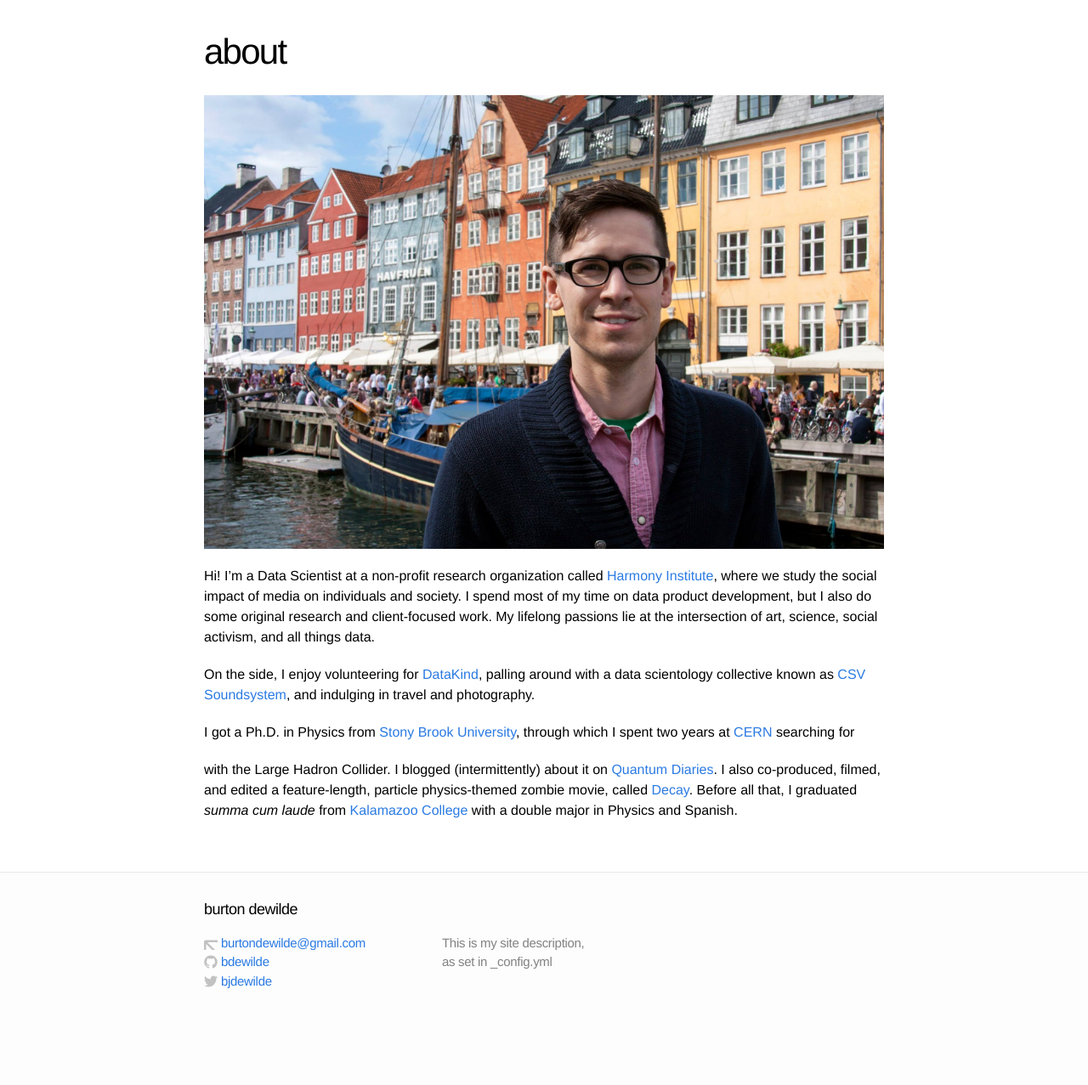
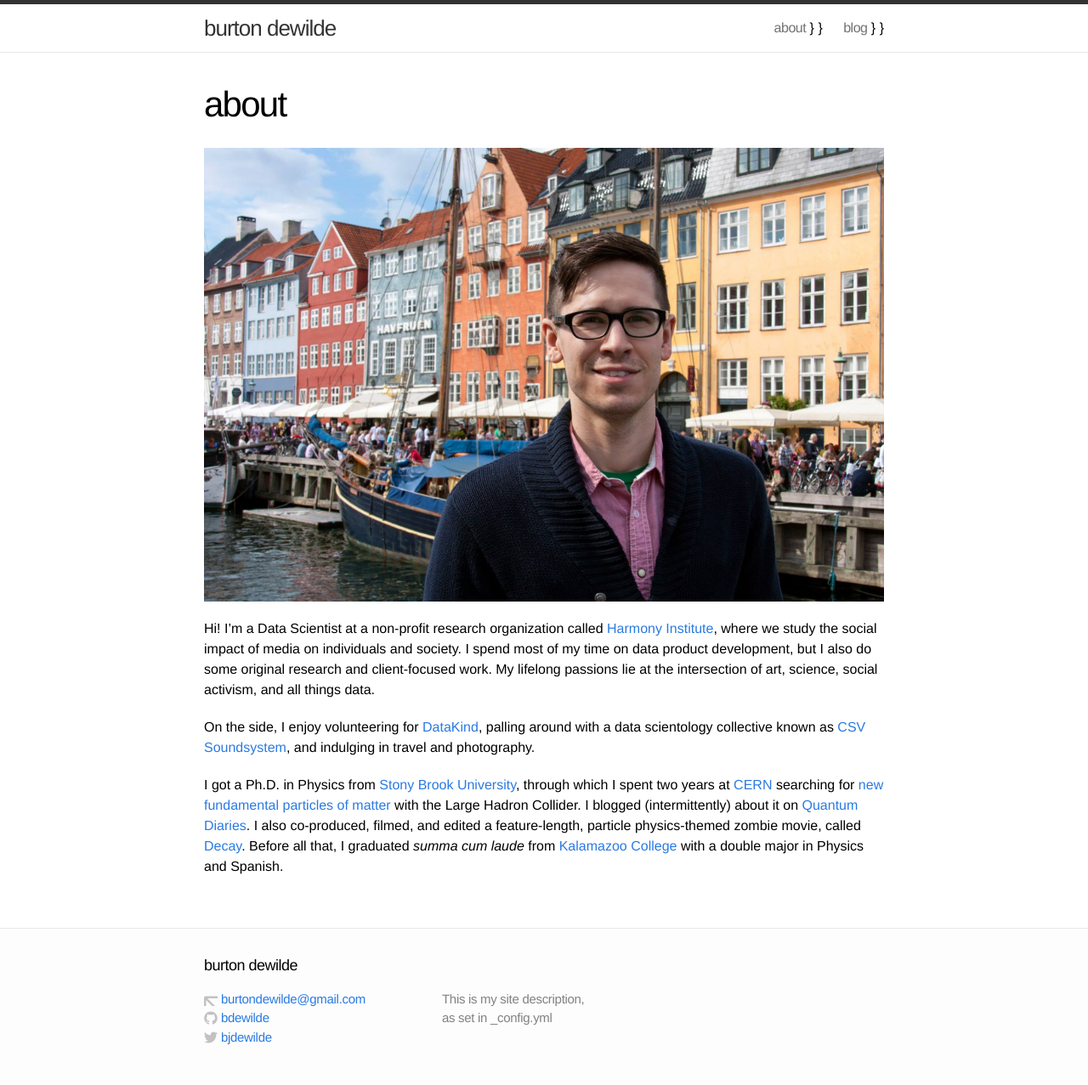
Before and after one commit to bdewilde/bdewilde.github.io, a Jekyll site: the page built from about.md, in a window 1280 px wide. Shown: the whole page at 85% size. Built offline with Jekyll 4.4.1, drawn with Linux system fonts in a browser that asks for light colours; before the commit the page ends 1211 px from its top, so only the background shows below that.

Commit message:
changing everything back... fuck this page build error

```diff
--- a/_layouts/default.html
+++ b/_layouts/default.html
@@ -23,7 +23,7 @@
 
     <a name="top"></a>
 
-    <!--{% include header.html %}-->
+    {% include header.html %}
 
     <div class="page-content">
       <div class="wrap">
--- a/about.md
+++ b/about.md
@@ -10,8 +10,4 @@ Hi! I'm a Data Scientist at a non-profit research organization called [Harmony I
 
 On the side, I enjoy volunteering for [DataKind](http://www.datakind.org/), palling around with a data scientology collective known as [CSV Soundsystem](http://csvsoundsystem.com/), and indulging in travel and photography.
 
-I got a Ph.D. in Physics from [Stony Brook University](http://www.physics.sunysb.edu/Physics/), through which I spent two years at [CERN](http://home.web.cern.ch/) searching for
-
-<!--[new fundamental particles of matter](/assets/documents/2012-06-20-thesis-defense.pdf)-->
-
- with the Large Hadron Collider. I blogged (intermittently) about it on [Quantum Diaries](http://www.quantumdiaries.org/author/burton-dewilde/). I also co-produced, filmed, and edited a feature-length, particle physics-themed zombie movie, called [Decay](http://www.decayfilm.com/). Before all that, I graduated _summa cum laude_ from [Kalamazoo College](http://www.kzoo.edu/) with a double major in Physics and Spanish.
+I got a Ph.D. in Physics from [Stony Brook University](http://www.physics.sunysb.edu/Physics/), through which I spent two years at [CERN](http://home.web.cern.ch/) searching for [new fundamental particles of matter](/assets/documents/2012-06-20-thesis-defense.pdf) with the Large Hadron Collider. I blogged (intermittently) about it on [Quantum Diaries](http://www.quantumdiaries.org/author/burton-dewilde/). I also co-produced, filmed, and edited a feature-length, particle physics-themed zombie movie, called [Decay](http://www.decayfilm.com/). Before all that, I graduated _summa cum laude_ from [Kalamazoo College](http://www.kzoo.edu/) with a double major in Physics and Spanish.
--- a/index.html
+++ b/index.html
@@ -15,7 +15,6 @@ layout: default
     {% endfor %}
   </ul>
 
-
   <p class="rss-subscribe">subscribe <a href="{{ "/feed.xml" | prepend: site.baseurl }}">via RSS</a></p>
 
 </div>
```
